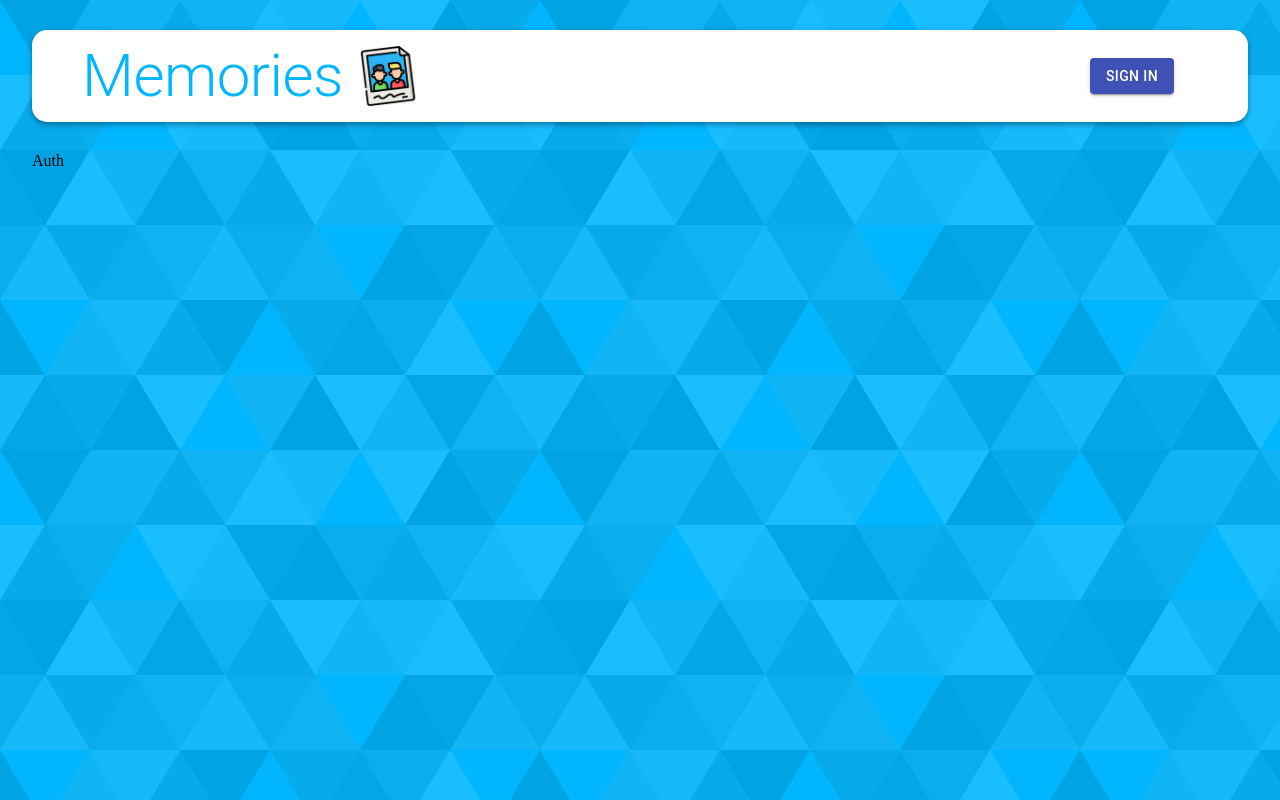
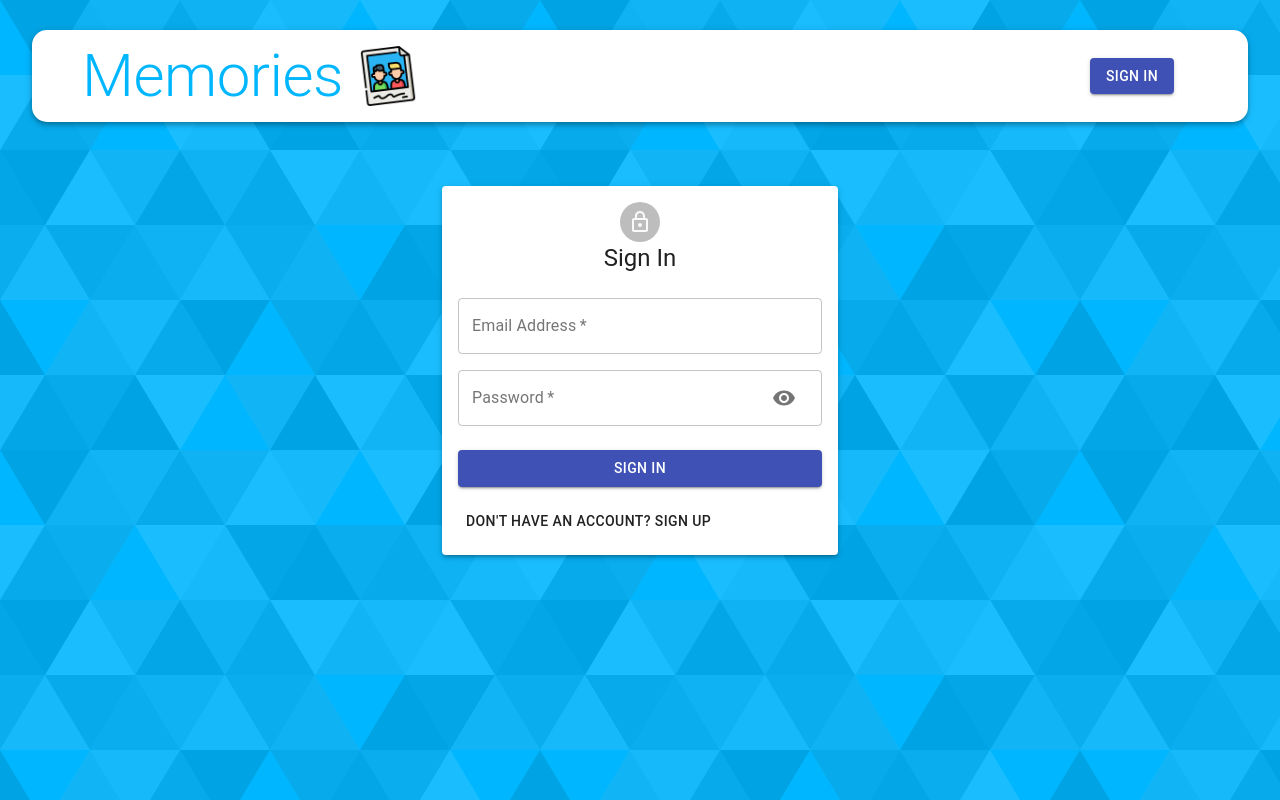
Before and after one commit to yingzhuo1994/Memory, a React (Create React App) app in the folder client/: page /auth in a window 1280 px wide. Built offline with nearby package versions, Linux system fonts and the light colour scheme; the HTML template or start-up script is replaced by a standard one.

Commit message:
sign up and sign in

```diff
--- a/client/src/components/Auth/Auth.js
+++ b/client/src/components/Auth/Auth.js
@@ -1,10 +1,57 @@
-import React from 'react'
+import React, { useState } from 'react'
+import { Avatar, Button, Paper, Grid, Typography, Container, TextField } from "@material-ui/core";
+import LockOutlinedIcon from '@material-ui/icons/LockOutlined';
+
+import useStyles from './styles';
+import Input from './Input';
 
 const Auth = () => {
-    const state = null;
+    const classes = useStyles();
+    const [showPassword, setShowPassword] = useState(false)
+    const [isSignup, setIsSignup] = useState(false)
+
+
+    const handleShowPassword = () => setShowPassword((prevShowPassword) => !prevShowPassword);
+    const handleSubmit = () => {};
+    const handleChange = () => {};
+    const switchMode = () => {
+      setIsSignup((prevIsSignup) => !prevIsSignup);
+      handleShowPassword(false);
+    };
+
   return (
-    <div>Auth</div>
-  )
+    <Container component="main" maxWidth="xs">
+      <Paper className={classes.paper} elevation={3}>
+        <Avatar className={classes.ava}>
+          <LockOutlinedIcon />
+        </Avatar>
+        <Typography variant="h5">{isSignup ? "Sign Up" : "Sign In"}</Typography>
+        <form className={classes.form} onSubmit={handleSubmit}>
+          <Grid container spacing={2}>
+            {isSignup && (
+              <>
+                <Input name="firstName" label="First Name" handleChange={handleChange} autoFocus half />
+                <Input name="lastName" label="Last Name" handleChange={handleChange} half />
+              </>
+            )}
+            <Input name="email" label="Email Address" handleChange={handleChange} type="email" />
+            <Input name="password" label="Password" handleChange={handleChange} type={showPassword ? "text": "password" } handleShowPassword={handleShowPassword}/>
+            { isSignup && <Input name="confirmPassword" label="Repeat Password" handleChange={handleChange} type="password" />}
+          </Grid>
+          <Button type="submit" fullWidth variant="contained" color="primary" className={classes.submit}>
+            {isSignup ? 'Sign Up' : 'Sign In'}
+          </Button>
+          <Grid container justify-content="flex-end">
+            <Grid item>
+              <Button onClick={switchMode}>
+                { isSignup ? 'Already have an account? Sign In' : "Don't have an account? Sign Up"}
+              </Button>
+            </Grid>
+          </Grid>
+        </form>
+      </Paper>
+    </Container>
+  );
 }
 
 export default Auth
--- /dev/null
+++ b/client/src/components/Auth/Input.js
@@ -0,0 +1,36 @@
+import React from 'react'
+import { TextField, Grid, InputAdornment, IconButton } from '@material-ui/core';
+
+import Visibility from '@material-ui/icons/Visibility'
+import VisibilityOff from '@material-ui/icons/VisibilityOff'
+
+const Input = ({ name, handleChange, label, half, autoFocus, type, handleShowPassword }) => {
+  return (
+    <Grid item xs={12} sm={half ? 6 : 12}>
+      <TextField
+        name={name}
+        onChange={handleChange}
+        variant="outlined"
+        required
+        fullWidth
+        label={label}
+        autoFocus={autoFocus}
+        type={type}
+        InputProps={
+          name === "password"
+            && {
+                endAdornment: (
+                  <InputAdornment position="end">
+                    <IconButton onClick={handleShowPassword}>
+                      {type === "password" ? <Visibility /> : <VisibilityOff />}
+                    </IconButton>
+                  </InputAdornment>
+                ),
+              }
+        }
+      />
+    </Grid>
+  );
+}
+
+export default Input
--- a/client/src/components/Auth/styles.js
+++ b/client/src/components/Auth/styles.js
@@ -0,0 +1,30 @@
+import { makeStyles } from '@material-ui/core/styles';
+
+export default makeStyles((theme) => ({
+  paper: {
+    marginTop: theme.spacing(8),
+    display: 'flex',
+    flexDirection: 'column',
+    alignItems: 'center',
+    padding: theme.spacing(2),
+  },
+  root: {
+    '& .MuiTextField-root': {
+      margin: theme.spacing(1),
+    },
+  },
+  avatar: {
+    margin: theme.spacing(1),
+    backgroundColor: theme.palette.secondary.main,
+  },
+  form: {
+    width: '100%', // Fix IE 11 issue.
+    marginTop: theme.spacing(3),
+  },
+  submit: {
+    margin: theme.spacing(3, 0, 2),
+  },
+  googleButton: {
+    marginBottom: theme.spacing(2),
+  },
+}));
```
